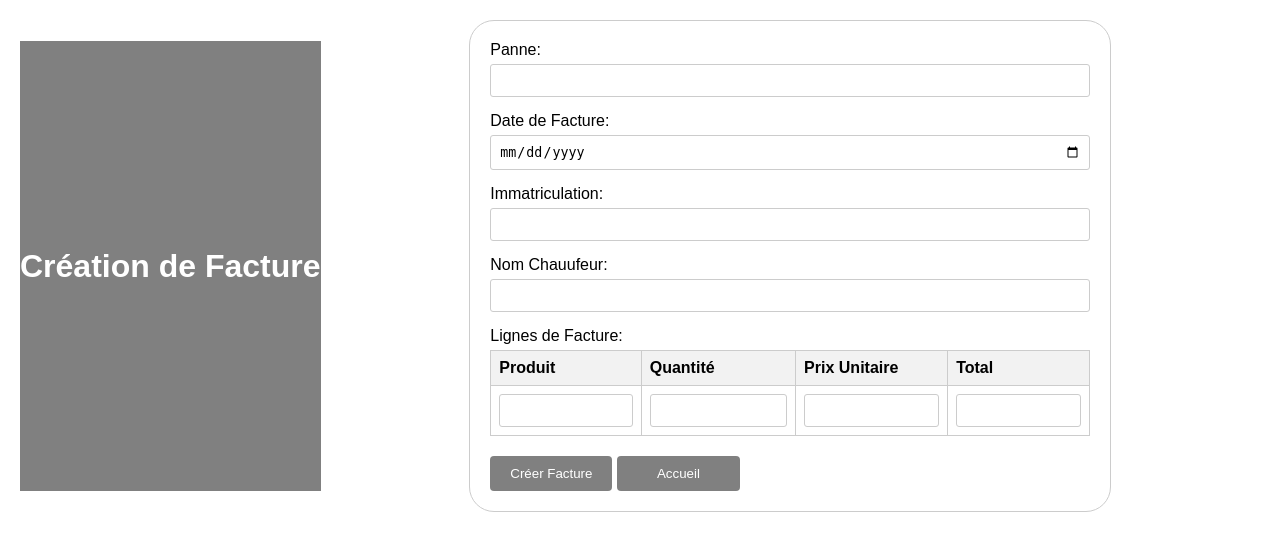
After one commit to Modou-Sow/Proget-garage, a PHP site: page /mecanicien/facture.html in a window 1280 px wide. The commit adds this page. Shown: the top 551 px of the page. Run offline with PHP 8.4, Linux system fonts and the light colour scheme.

Commit message:
lou bess

```diff
--- /dev/null
+++ b/mecanicien/facture.css
@@ -0,0 +1,91 @@
+/* Basic form styling */
+body {
+    font-family: sans-serif;
+    margin: 20px;
+    display: flex;
+}
+
+.h1{
+    display: flex;
+    justify-content: center;
+    align-items: center;
+    background-color: gray;
+    color: white;
+}
+
+form {
+    width: 80%;
+    max-width: 600px;
+    margin: 0 auto;
+    padding: 20px;
+    border: 1px solid #ccc;
+    border-radius: 25px;
+}
+
+.form-group {
+    margin-bottom: 15px;
+}
+
+label {
+    display: block;
+    margin-bottom: 5px;
+}
+
+input[type="text"],
+input[type="date"],
+input[type="number"],
+select {
+    width: 100%;
+    padding: 8px;
+    border: 1px solid #ccc;
+    border-radius: 3px;
+    box-sizing: border-box;
+}
+
+button {
+    background-color:gray; /* Green */
+    color: white;
+    padding: 10px 20px;
+    border: none;
+    border-radius: 4px;
+    cursor: pointer;
+}
+
+button a{
+    background-color: gray; /* Green */
+    color: white;
+    padding: 10px 20px;
+    border: none;
+    border-radius: 4px;
+    cursor: pointer;
+    text-decoration: none;
+}
+button a:hover {
+    background-color: #45a049; /* Darker green */
+    text-decoration: none;
+}
+
+
+button:hover {
+    background-color: #45a049; /* Darker green */
+}
+
+/* Table styling */
+table {
+    width: 100%;
+    border-collapse: collapse;
+    margin-bottom: 20px;
+}
+
+th,
+td {
+    border: 1px solid #ccc;
+    padding: 8px;
+    text-align: left;
+}
+
+th {
+    background-color: #f2f2f2;
+}
+
+/* Add more styles as needed */
--- /dev/null
+++ b/mecanicien/facture.html
@@ -0,0 +1,63 @@
+<!DOCTYPE html>
+<html lang="fr">
+<head>
+    <meta charset="UTF-8">
+    <meta name="viewport" content="width=device-width, initial-scale=1.0">
+    <title>Création de Facture</title>
+    <link rel="stylesheet" href="facture.css">
+</head>
+<body>
+    <h1 class="h1">Création de Facture</h1>
+
+    <form action="http://localhost/Proget-garage1/mecanicien/facture.php" method="post">
+        <div class="form-group">
+            <label for="panne">Panne:</label>
+            <input type="text" id="panne" name="panne" required>
+        </div>
+
+        <div class="form-group">
+            <label for="date_facture">Date de Facture:</label>
+            <input type="date" id="date_facture" name="date_facture" required>
+        </div>
+
+        <div class="form-group">
+            <label for="immatriculation">Immatriculation:</label>
+            <input type="text" name="immatriculation">
+        </div>
+
+        <div class="form-group">
+            <label for="nom_chauffeur">Nom Chauufeur:</label>
+            <input type="text" step="0.01" id="nom_chauffeur" name="nom_chauffeur" required>
+        </div>
+
+        <div class="form-group">
+            <label for="lignes_facture">Lignes de Facture:</label>
+            <table id="lignes_facture">
+                <thead>
+                    <tr>
+                        <th>Produit</th>
+                        <th>Quantité</th>
+                        <th>Prix Unitaire</th>
+                        <th>Total</th>
+                    </tr>
+                </thead>
+                <tbody>
+                    <tr>
+                        <td><input type="text" name="produit[]"></td>
+                        <td><input type="number" step="1" name="quantite[]"></td>
+                        <td><input type="number" step="0.01" name="prix_unitaire[]"></td>
+                        <td><input type="number" step="0.01" name="total_ligne" ></td>
+                    </tr>
+                </tbody>
+            </table>
+            <!-- <button id="add-ligne">Ajouter une Ligne</button> -->
+        </div>
+
+        <button type="submit">Créer Facture</button>
+        <button type="submit"><a href="./meca-dashboard.html">Accueil</a></button>
+
+    </form>
+
+    <script src="script.js"></script>
+</body>
+</html>
--- a/voiture/imgvoitures.html
+++ b/voiture/imgvoitures.html
@@ -249,7 +249,7 @@
 
         <div class="card">
             <div>
-                <div class="numbers"><img src="../images/occasion9.jpeg" alt="" width="200px" height="200px"></div>
+                <div class="numbers"><a href="http://localhost/Proget-garage1/insert.php"><img src="../images/occasion9.jpeg" alt="" width="200px" height="200px"></a></div>
                 <div class="cardName"><a href="../comptable/ndongo.html">COMPTABLE</a></div>
             </div>
 
```
Also changed, not shown: mecanicien/facture.php (added, +63 -0 lines), mecanicien/historique.php (added, +57 -0 lines), mecanicien/meca-dashboard.css (+16 -0 lines), mecanicien/meca-dashboard.html (+10 -5 lines), mecanicien/search.php (added, +35 -0 lines), mecanicien/stock.php (added, +42 -0 lines), mecanicien/vehicule_chauffeur.css (added, +91 -0 lines), mecanicien/vehicule_chauffeur.html (added, +55 -0 lines), mecanicien/vehicule_chauffeur.php (added, +34 -0 lines), mecanicien/historiqhe.html (added), mecanicien/historique.css (added).
